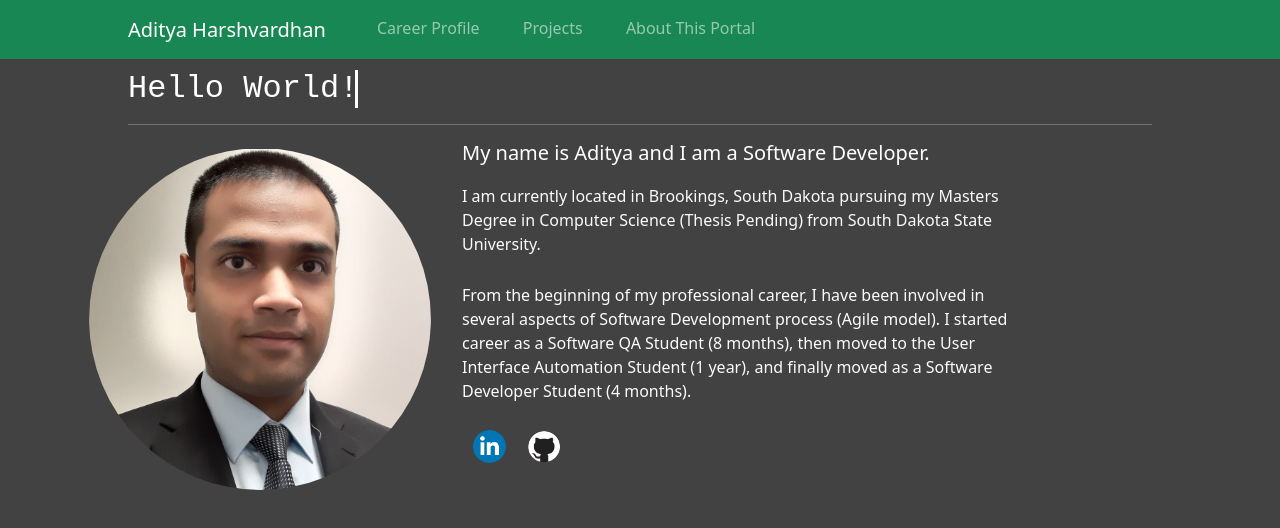
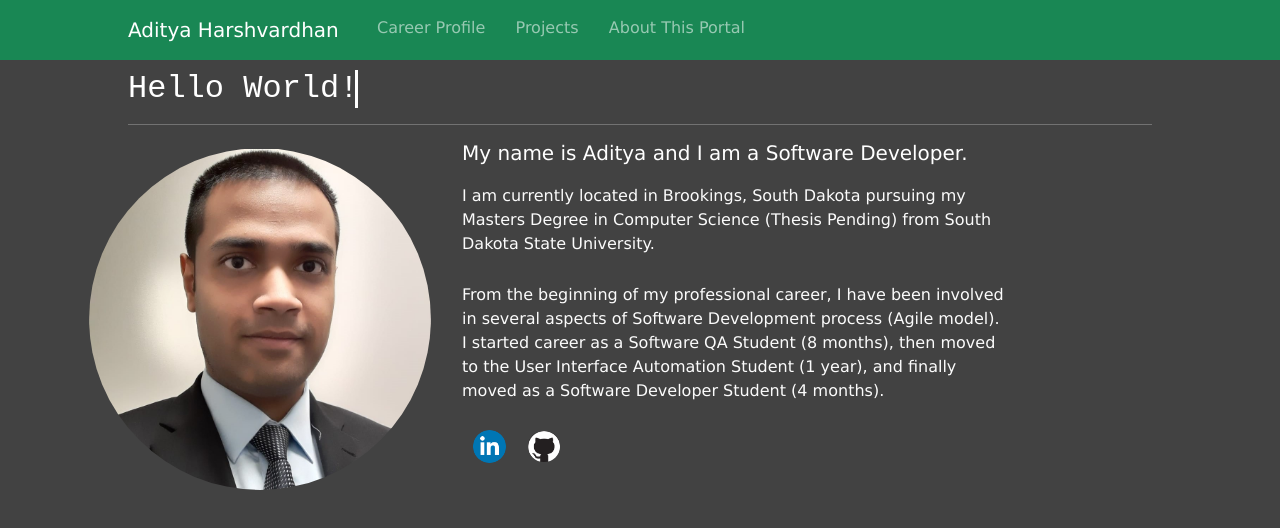
Before and after one commit to Adityah835/portfolio, a Vue app: page / in a window 1280 px wide. Shown: the top 528 px of the page. Built offline with nearby package versions, Linux system fonts and the light colour scheme.

Commit message:
Updated the fonts for the portal

```diff
--- a/src/assets/css/global.css
+++ b/src/assets/css/global.css
@@ -14,7 +14,7 @@
     width: 80%;
 }
 .margin{
-    padding-left: 8%;
+    padding-left: 4%;
     padding-bottom: 1%;
     white-space: nowrap !important;
 }
@@ -60,6 +60,10 @@ button{
     animation: fadeInAnimation ease 2s;
     animation-iteration-count: 1;
     animation-fill-mode: forwards;
+}
+
+div{
+    font-family:Verdana, Geneva, Tahoma, sans-serif;
 }
 
 @keyframes fadeInAnimation {
```
Also changed, not shown: src/assets/images/car.jpeg.
